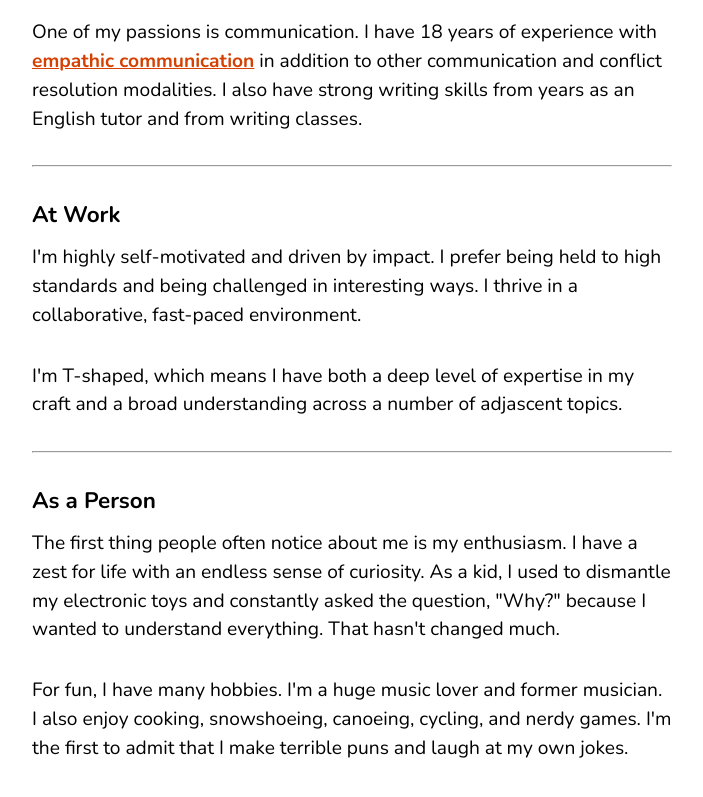
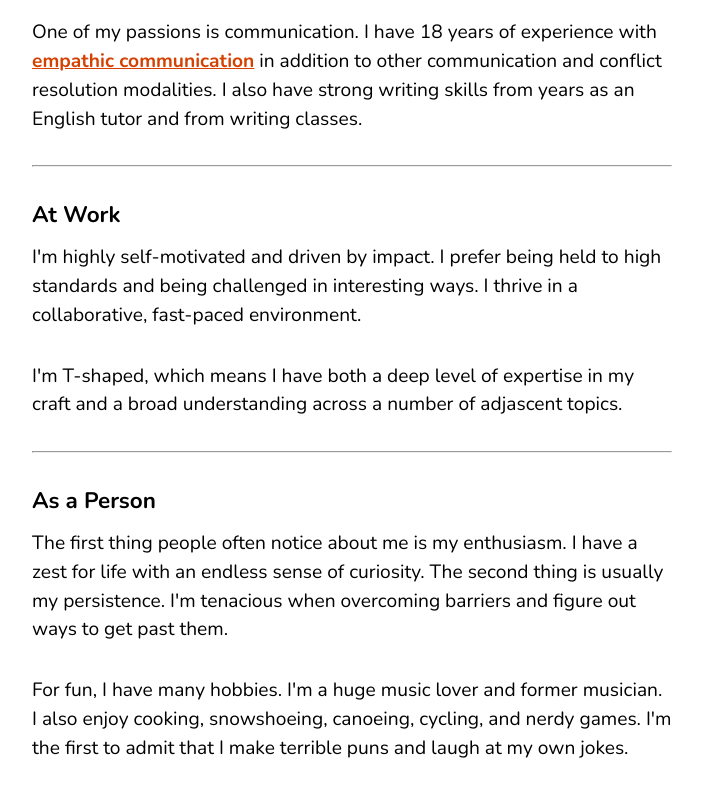
Before and after one commit to amberfrontend/website, a React (Create React App) app: page /about in a window 1280 px wide. Shown: the part 2281-3078 px from the top of the page, without its empty margins (288-991 px from the left). Built offline with nearby package versions, Linux system fonts and the light colour scheme; a web font is replaced by a local one.

Commit message:
Change a paragraph

```diff
--- a/src/pages/About/About.tsx
+++ b/src/pages/About/About.tsx
@@ -137,10 +137,9 @@ export default function About() {
         <h3>As a Person</h3>
         <p>
           The first thing people often notice about me is my enthusiasm. I have
-          a zest for life with an endless sense of curiosity. As a kid, I used
-          to dismantle my electronic toys and constantly asked the question,
-          "Why?" because I wanted to understand everything. That hasn't changed
-          much.
+          a zest for life with an endless sense of curiosity. The second thing
+          is usually my persistence. I'm tenacious when overcoming barriers and
+          figure out ways to get past them.
         </p>
         <p>
           For fun, I have many hobbies. I'm a huge music lover and former
```
Also changed, not shown: 1 other file (tests, documents, lock files or other folders).
